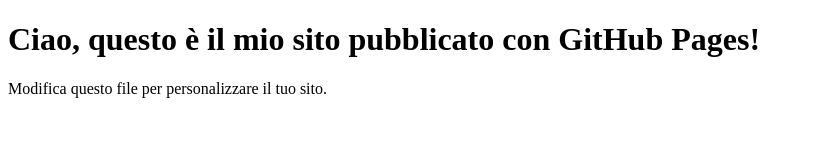
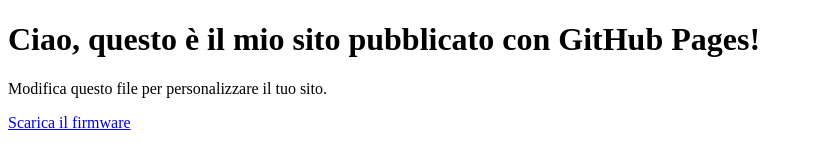
Before and after one commit to damitecUser/DamitecRepo, a plain HTML site: page index.html in a window 1280 px wide. Shown: the whole page, without its empty margins (0-813 px from the left). Drawn offline with Linux system fonts and the light colour scheme.

Commit message:
Add files via upload

```diff
--- a/index.html
+++ b/index.html
@@ -6,5 +6,6 @@
 <body>
   <h1>Ciao, questo è il mio sito pubblicato con GitHub Pages!</h1>
   <p>Modifica questo file per personalizzare il tuo sito.</p>
+  <a href="releases/download/v1.0.0/mqtt_ssl.bin" download>Scarica il firmware</a>
 </body>
 </html>
```
